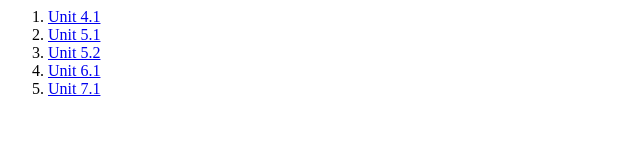
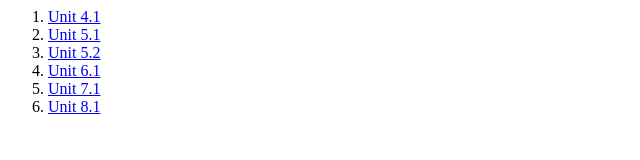
Before and after one commit to brucelee1017/brucelee1017.github.io, a plain HTML site: page Index.html in a window 1280 px wide. Shown: the full height of the page, 0-640 px from the left. Drawn offline with Linux system fonts and the light colour scheme.

Commit message:
Update Index.html

```diff
--- a/Index.html
+++ b/Index.html
@@ -10,6 +10,7 @@
          <li><a href="FortuneTeller.html">Unit 5.2</a></li>
          <li><a href="NumberCheck.html">Unit 6.1</a></li>
          <li><a href="Questionnaire.html">Unit 7.1</a></li>
+         <li><a href="Canvas.html">Unit 8.1</a></li>
 
          </ol>
    </body>
```
